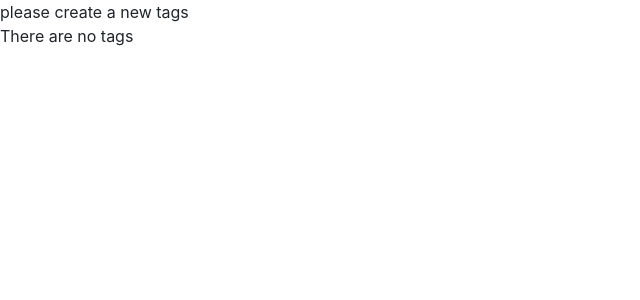
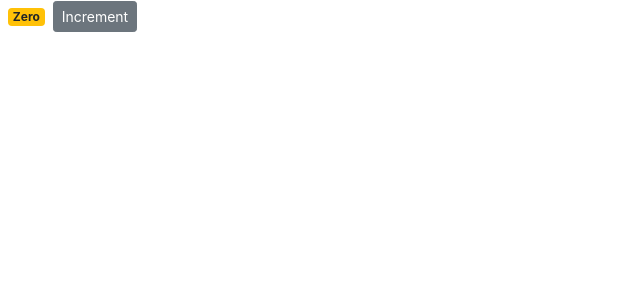
Before and after one commit to s-as-as100/vidlyRP, a React (Create React App) app: page / in a window 1280 px wide. Shown: the top 300 px of the page, without its empty margins (0-640 px from the left). Built offline with nearby package versions, Linux system fonts and the light colour scheme.

Commit message:
create handle event nd to access the state but it show undefined then u can solve this problem by using bind methods but one of easy way to convert handle increment into arrow function then u can access the state easily

```diff
--- a/src/components/counter.jsx
+++ b/src/components/counter.jsx
@@ -3,9 +3,26 @@
 class Counter extends Component {
     state= {  //  any data is used in component by using the state object
         count :0,
-        tags : []
 
 
+
+    };
+
+
+    // bind methods
+//  constructor(){         if u don't need to use bind method
+// you can convert handle increment method to arrow function
+//      super();
+//      this.handleIncrement = this.handleIncrement.bind(this);
+//  }
+
+
+
+
+
+    handleIncrement = () => {
+        console.log("Increment Clicked", this) // this event handler is not access this state { strict mode is enable } solve
+        // by using of bind method
     }
 
     // warning  each element in an array or iterator should have a unique key because each item in array should be iterated when any
@@ -13,20 +30,21 @@
      // react is convert into 10 to 10px
 
     // this keyword is refer to current object
-    renderTags(){
-        if (this.state.tags.length === 0) return <p>There are no tags</p>
-         return  <ul>{this.state.tags.map( tag =>  <li key={tag}>{tag}</li> )}</ul>
-    }
+    // renderTags(){
+    //     if (this.state.tags.length === 0) return <p>There are no tags</p>
+    //      return  <ul>{this.state.tags.map( tag =>  <li key={tag}>{tag}</li> )}</ul>
+    // }
     render() {
 
         // let classes = "badge m-2 badge-"; // this two lines convert class extract to method in class
         // classes+= (this.state.count===0) ? 'warning' : "primary";
         return (
             ///  react.createElement  // jsx expersion it compile react element
-            <React.Fragment>
-               {this.state.tags.length === 0 && "please create a new tags"}
-                {this.renderTags()}
-            </React.Fragment>
+            <div>
+             <span className={this.getBadgeClasses()}>{this.formatCount()}</span>
+             <button onClick={this.handleIncrement} className="btn btn-secondary btn-sm">Increment</button>
+
+            </div>
         )
     }
     getBadgeClasses() {
```
